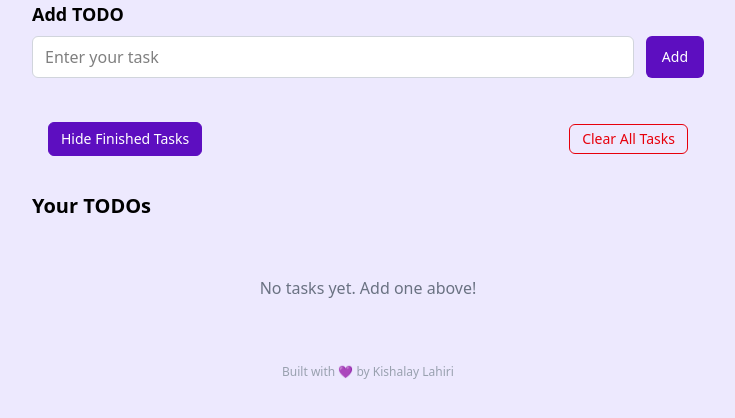
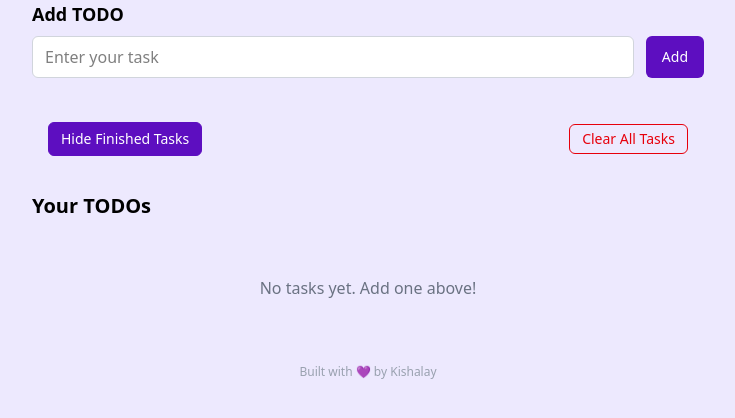
Before and after one commit to Kishalay15/courtseyHarryBhaiya, a React (Vite) app in the folder todo/: page / in a window 1280 px wide. Shown: the top 418 px of the page, without its empty margins (272-1007 px from the left). Built offline with nearby package versions, Linux system fonts and the light colour scheme.

Commit message:
made the footer look informal

```diff
--- a/todo/src/App.jsx
+++ b/todo/src/App.jsx
@@ -311,7 +311,7 @@ function App() {
             rel="noopener noreferrer"
             className="text-gray-400 hover:text-violet-600 transition-colors"
           >
-            Kishalay Lahiri
+            Kishalay
           </a>
         </span>
       </footer>
```
